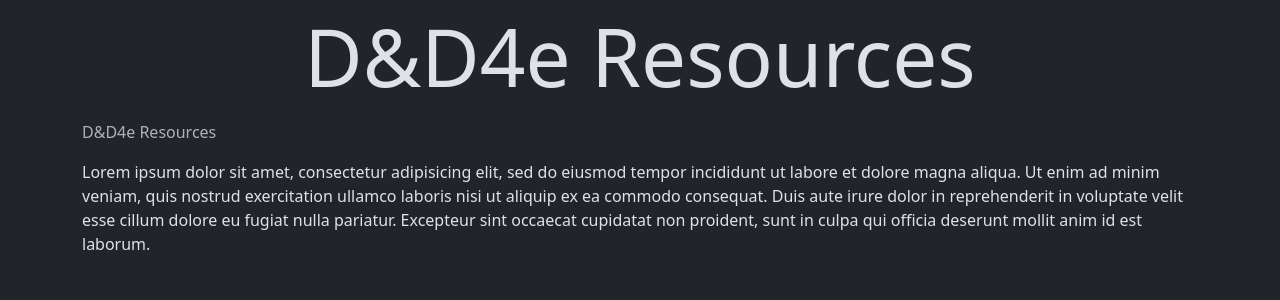
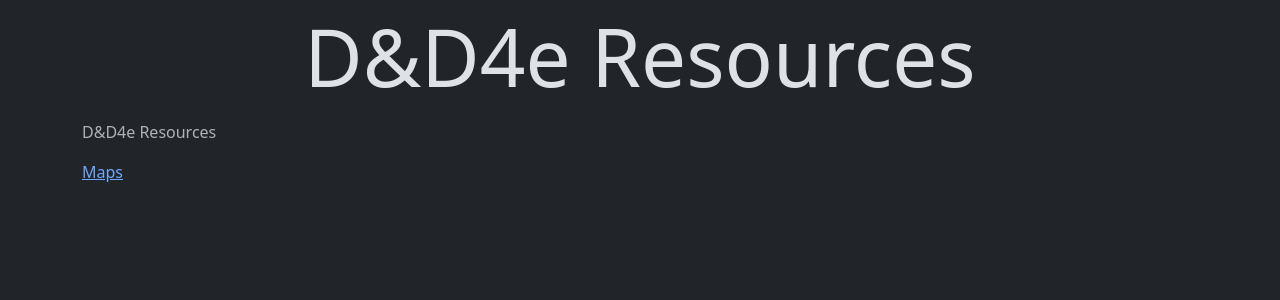
Before and after one commit to DnD4e/dnd4e.github.io, a Jekyll site: the page built from index.html, in a window 1280 px wide. Shown: the top 300 px of the page. Built offline with Jekyll 4.4.1, drawn with Linux system fonts in a browser that asks for light colours.

Commit message:
Index: Maps: Add Link

```diff
--- a/index.html
+++ b/index.html
@@ -2,5 +2,7 @@
 ---
 
 <div class="container">
-	Lorem ipsum dolor sit amet, consectetur adipisicing elit, sed do eiusmod tempor incididunt ut labore et dolore magna aliqua. Ut enim ad minim veniam, quis nostrud exercitation ullamco laboris nisi ut aliquip ex ea commodo consequat. Duis aute irure dolor in reprehenderit in voluptate velit esse cillum dolore eu fugiat nulla pariatur. Excepteur sint occaecat cupidatat non proident, sunt in culpa qui officia deserunt mollit anim id est laborum.
+	<ul class="list-unstyled">
+		<li><a href="Maps">Maps</a></li>
+	</ul>
 </div>
```
